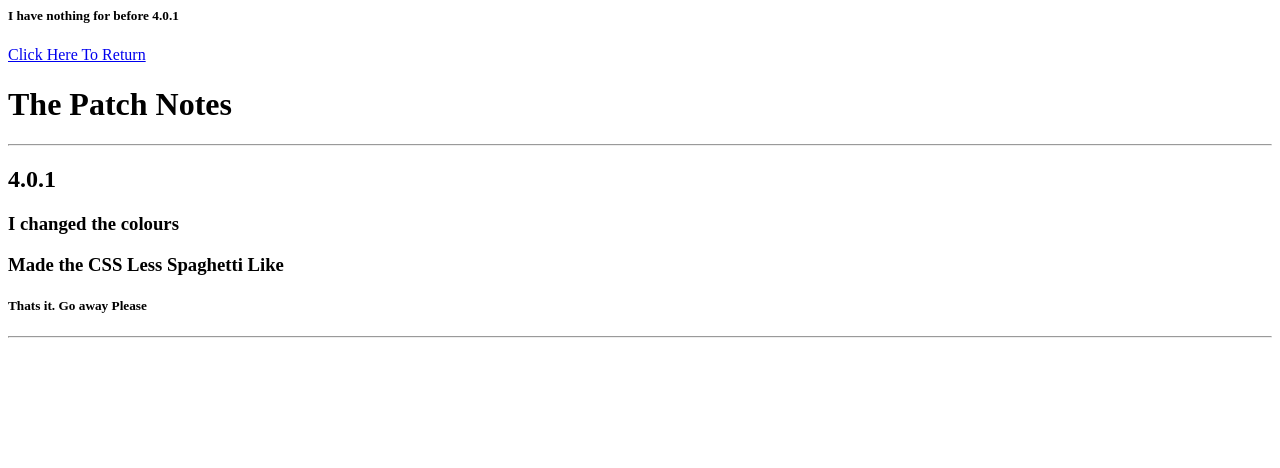
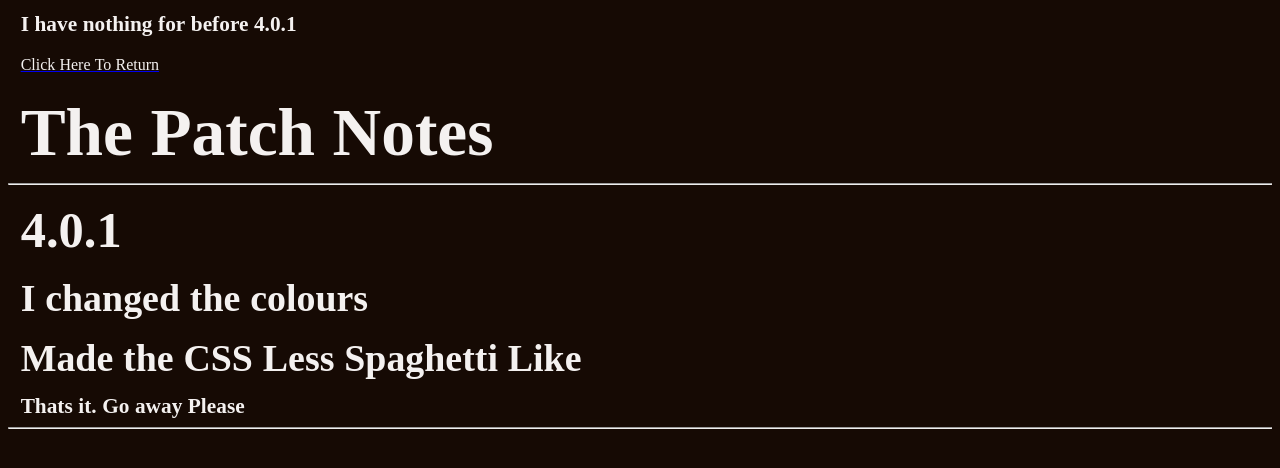
Before and after one commit to Senseal/Senseal.github.io, a plain HTML site: page Other Pages/PatchNotes.HTML in a window 1280 px wide. Drawn offline with Linux system fonts and the light colour scheme; files that its build step writes are made by us from their sources.

Commit message:
Update PatchNotes.HTML

```diff
--- a/Other Pages/PatchNotes.HTML
+++ b/Other Pages/PatchNotes.HTML
@@ -1,6 +1,6 @@
 <head>
     <title class="Window-TXT">Super Techical Patch Notes</title>
-    <link href = "../NewNewCss.Css" rel = "stylesheet" type = "text/css">
+    <link href = "./Main.Css" rel = "stylesheet" type = "text/css">
 </head>
 
 <body class="Background">
```
